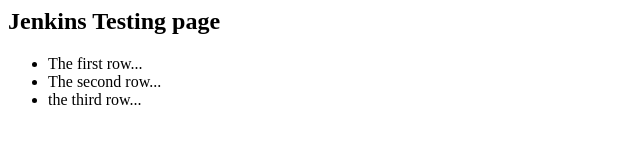
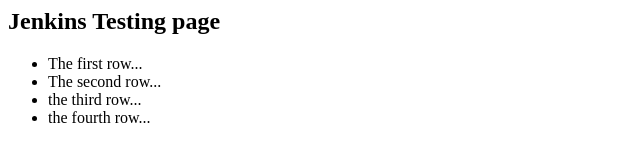
Before and after one commit to cntlscrut/jenkins-testing, a plain HTML site: page index.html in a window 1280 px wide. Shown: the whole page, without its empty margins (0-640 px from the left). Drawn offline with Linux system fonts and the light colour scheme.

Commit message:
added another line

```diff
--- a/index.html
+++ b/index.html
@@ -8,6 +8,7 @@
 			<li>The first row...</li>
 			<li>The second row...</li>
 			<li>the third row...</li>
+			<li>the fourth row...</li>
 		</ul>
 	</body>
 </html>
```
